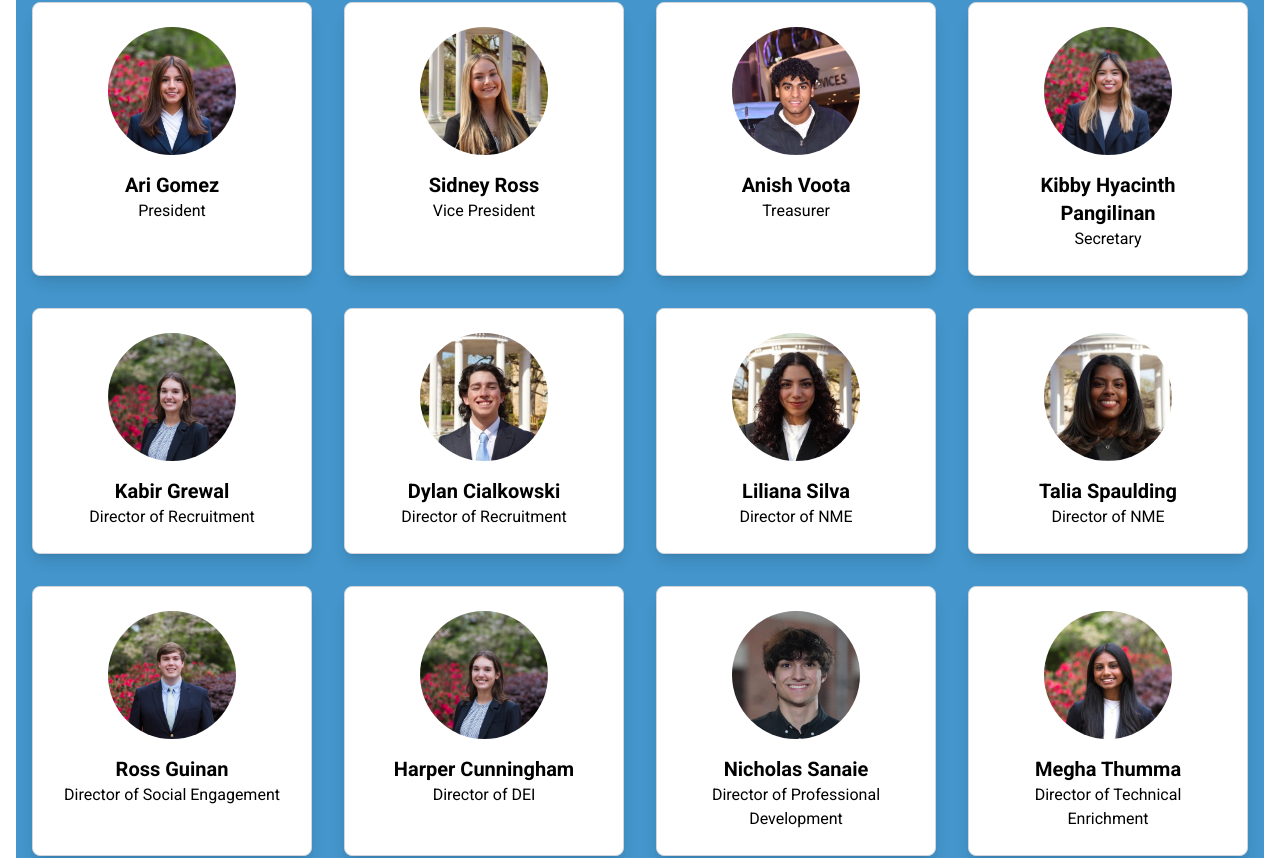
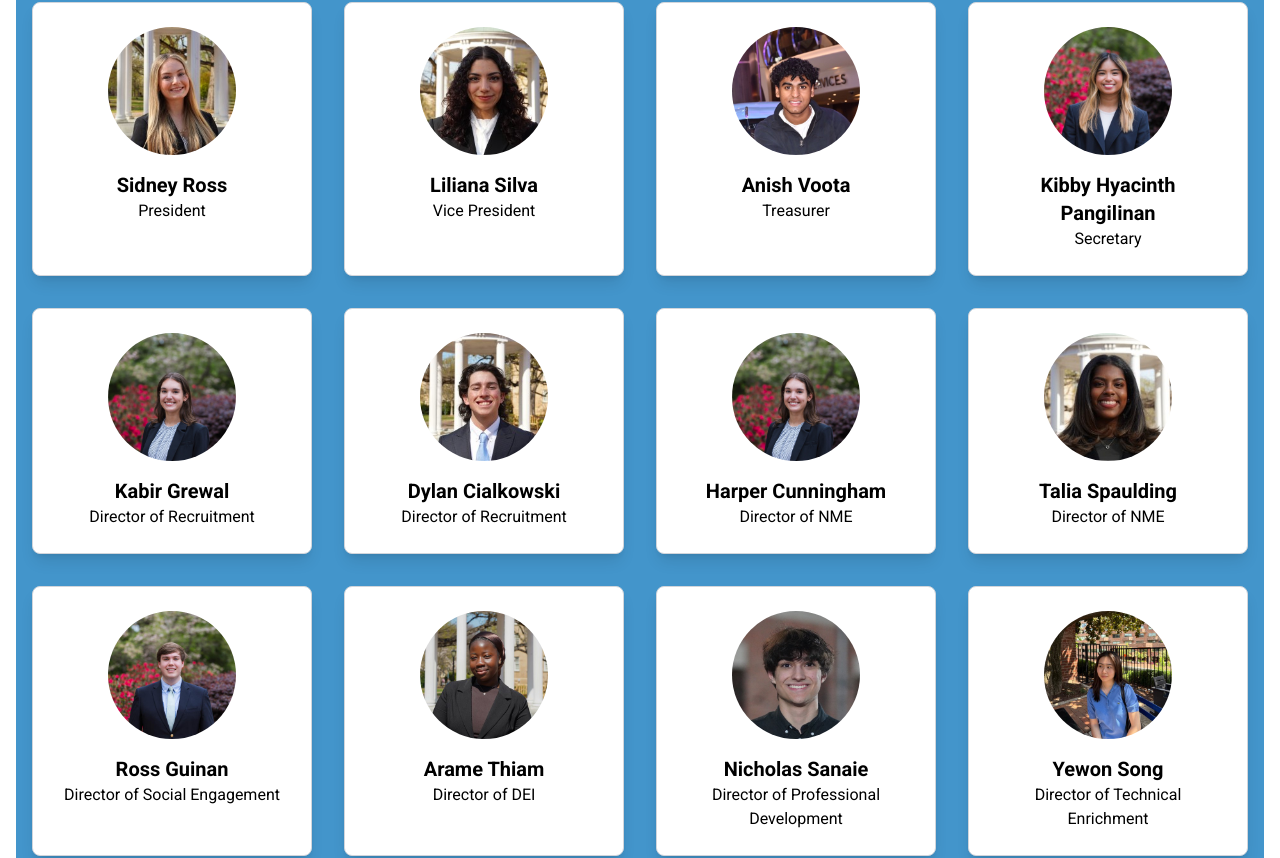
Before and after one commit to ktpunc/ktp_unc_website, a Next.js app: page /members in a window 1280 px wide. Shown: the part 268-1126 px from the top of the page. Built offline with nearby package versions, Linux system fonts and the light colour scheme.

Commit message:
updated leadership page

```diff
--- a/src/app/members/executive_board.tsx
+++ b/src/app/members/executive_board.tsx
@@ -2,16 +2,16 @@ import Link from 'next/link';
 
 const executiveMembers = [
     {
-        name: 'Ari Gomez',
+        name: 'Sidney Ross',
         title: 'President',
-        linkedin: 'https://www.linkedin.com/in/aracely-gomez-a68b002ab/',
-        image: '/image/ari.jpeg',
+        linkedin: 'https://www.linkedin.com/in/sidney-ross-950aa830a/',
+        image: '/image/sidney.jpeg',
     },
     {
-        name: 'Sidney Ross',
+        name: 'Liliana Silva',
         title: 'Vice President',
-        linkedin: 'https://www.linkedin.com/in/sidney-ross-950aa830a/',
-        image: '/image/sidney.jpeg',
+        linkedin: 'https://www.linkedin.com/in/liliana-silva-713690286/',
+        image: '/image/liliana.jpeg',
     },
     {
         name: 'Anish Voota',
@@ -38,10 +38,10 @@ const executiveMembers = [
         image: '/image/dylanc.jpeg',
     },
     {
-        name: 'Liliana Silva',
+        name: 'Harper Cunningham',
         title: 'Director of NME',
-        linkedin: 'https://www.linkedin.com/in/liliana-silva-713690286/',
-        image: '/image/liliana.jpeg',
+        linkedin: 'https://www.linkedin.com/in/harper-cunningham-60b364281/',
+        image: '/image/harper.jpeg',
     },
     {
         name: 'Talia Spaulding',
@@ -56,10 +56,10 @@ const executiveMembers = [
         image: '/image/ross.jpg',
     },
     {
-        name: 'Harper Cunningham',
+        name: 'Arame Thiam',
         title: 'Director of DEI',
-        linkedin: 'https://www.linkedin.com/in/harper-cunningham-60b364281/',
-        image: '/image/harper.jpeg',
+        linkedin: 'https://www.linkedin.com/in/arame-thiam-59b84521b/',
+        image: '/image/arame.jpeg',
     },
     {
         name: 'Nicholas Sanaie',
@@ -68,10 +68,10 @@ const executiveMembers = [
         image: '/image/nick.jpeg',
     },
     {
-        name: 'Megha Thumma',
+        name: 'Yewon Song',
         title: 'Director of Technical Enrichment',
-        linkedin: 'https://www.linkedin.com/in/meghathumma/',
-        image: '/image/megha.jpeg',
+        linkedin: 'https://www.linkedin.com/in/yewonsong/',
+        image: '/image/yewon.jpeg',
     },
     {
         name: 'Asthav Sagar',
@@ -89,7 +89,7 @@ const executiveMembers = [
         name: 'Katie Brown',
         title: 'Director of Membership',
         linkedin: 'https://www.linkedin.com/in/kgbrown5/',
-        image: '/image/nithya.jpeg',
+        image: '/image/katie.png',
     },
     {
         name: 'Abhiraam Aremanda',
```
